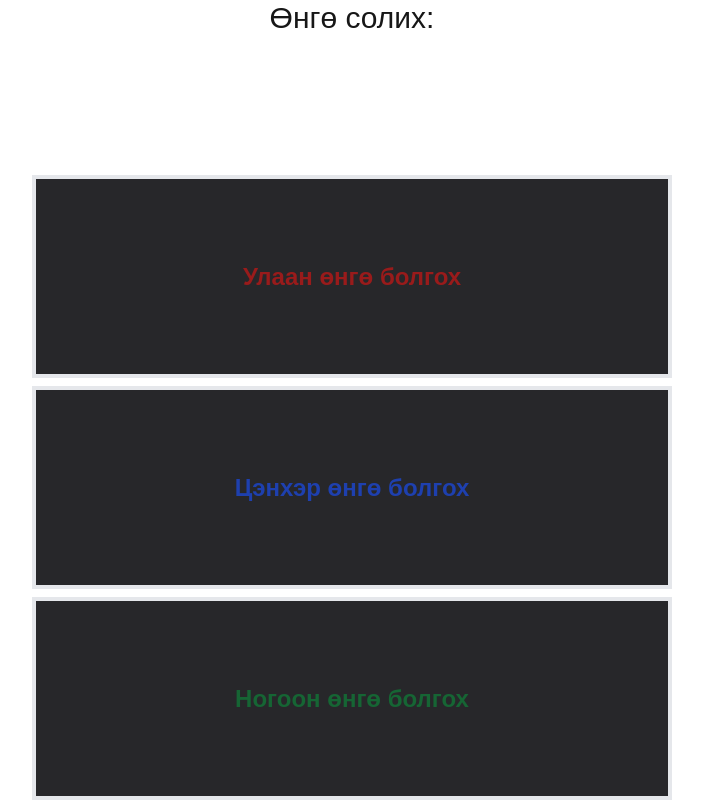
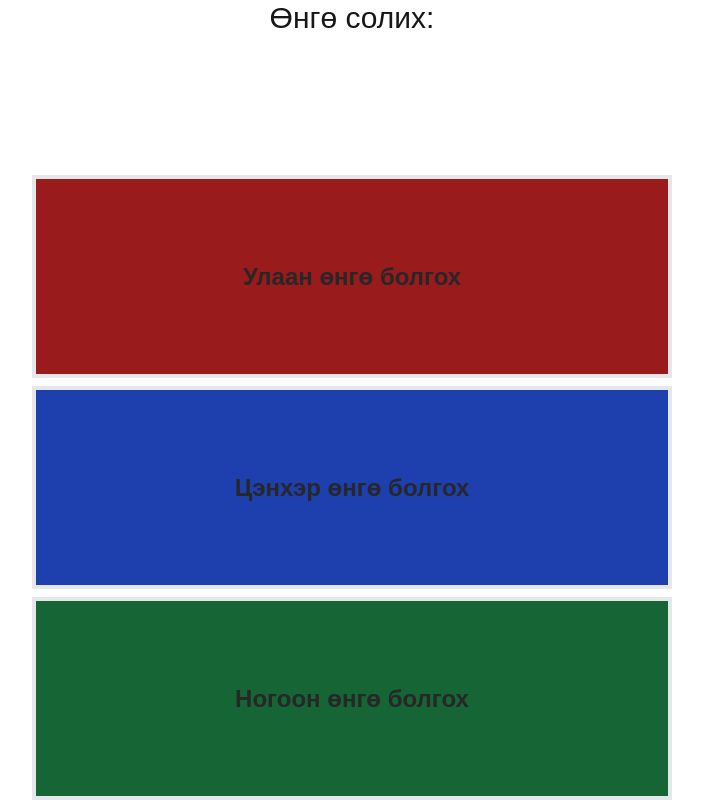
Before and after one commit to AnrErdn/front-end, a Next.js app in the folder anar-erdene/: page /task-2 in a window 1280 px wide. Shown: the whole page, without its empty margins (288-991 px from the left). Built offline with nearby package versions, Linux system fonts and the light colour scheme.

Commit message:
hedhen ym ynzlala

```diff
--- a/anar-erdene/pages/index.js
+++ b/anar-erdene/pages/index.js
@@ -4,7 +4,7 @@ import { useRouter } from "next/router";
 export default function Home() {
     const router = useRouter();
     return (
-        <div className="bg-black h-screen">
+        <div className="bg-black h-full">
             <h1 className="text-4xl font-bold text-center text-white mb-5 pt-5 cursor-pointer">ALL MY FRONT-END TASKS</h1>
             <div className="grid grid-cols-3 gap-4 px-5">
                 <button
@@ -69,10 +69,10 @@ export default function Home() {
 
                 <button
                     className="bg-gray-300 hover:bg-gray-400 rounded-lg overflow-hidden border-4 border-gray-300 hover:border-cyan-500 w-full h-full cursor-pointer"
-                    onClick={() => router.push("/weather")}
+                    onClick={() => router.push("/biydaalt")}
                 >
                     <div className="h-80 w-full relative">
-                        <Image src="/biydaalt.png" alt="weather" layout="fill" objectFit="cover" />
+                        <Image src="/biydaalt.png" alt="biydaalt" layout="fill" objectFit="cover" />
                     </div>
                     <p className="text-center text-black font-semibold mt-3">Biy Daalt</p>
                 </button>
--- a/anar-erdene/pages/task-2.js
+++ b/anar-erdene/pages/task-2.js
@@ -1,14 +1,15 @@
 import React, { useState } from "react";
+import { useRouter } from "next/router"
 
 const useStateTask = () => {
   const [color, setColor] = useState("");
-
+  const router = useRouter();
   return (
     <div className={`grid grid-flow-row gap-2 w-full h-screen ${color ? `bg-${color}-800` : ""}`}>
-      <p className="text-center text-3xl">Өнгө солих:</p>
-      <button className="border-4 text-red-800 bg-zinc-800 py-4 px-0 font-bold text-2xl mx-[25%]" onClick={() => setColor("red")}> Улаан өнгө болгох</button>
-      <button className="border-4 text-blue-800 bg-zinc-800 py-4 px-0 font-bold text-2xl mx-[25%]" onClick={() => setColor("blue")}> Цэнхэр өнгө болгох</button>
-      <button className="border-4 text-green-800 bg-zinc-800 py-4 px-0 font-bold text-2xl mx-[25%]" onClick={() => setColor("green")}> Ногоон өнгө болгох</button>
+      <p className="text-center text-3xl cursor-pointer" onClick={() => router.reload("/task-2")}>Өнгө солих:</p>
+      <button className="border-4 bg-red-800 text-zinc-800 py-4 px-0 font-bold text-2xl mx-[25%]" onClick={() => setColor("red")}> Улаан өнгө болгох</button>
+      <button className="border-4 bg-blue-800 text-zinc-800 py-4 px-0 font-bold text-2xl mx-[25%]" onClick={() => setColor("blue")}> Цэнхэр өнгө болгох</button>
+      <button className="border-4 bg-green-800 text-zinc-800 py-4 px-0 font-bold text-2xl mx-[25%]" onClick={() => setColor("green")}> Ногоон өнгө болгох</button>
     </div>
   );
 };
```
